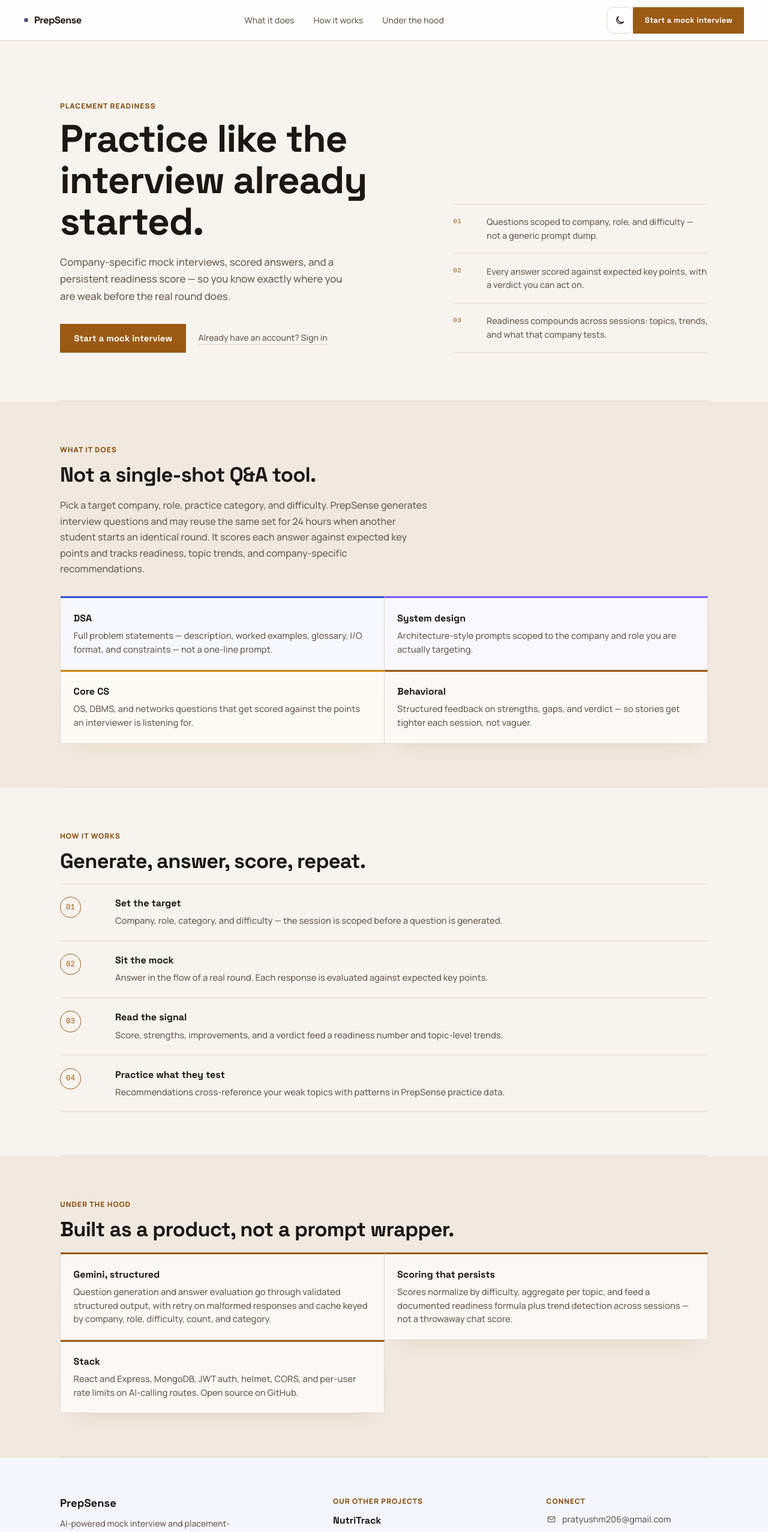
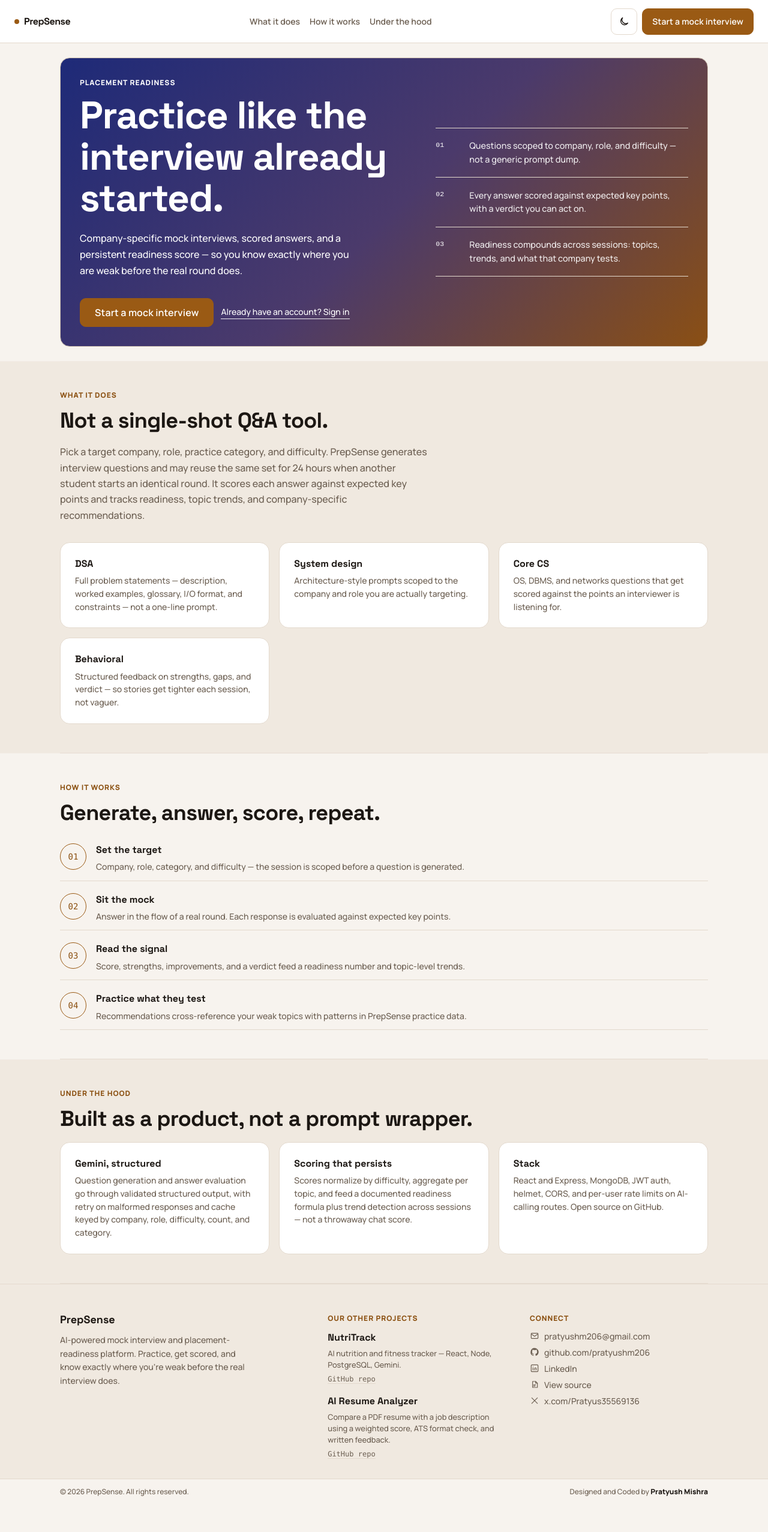
Before and after one commit to pratyushm206/PrepSense, a React (Vite) app: page / in a window 1280 px wide. Shown: the top 2554 px of the page at 60% size. After the commit the page ends 2511 px from the top, so only its background shows below. Built offline with nearby package versions, Linux system fonts and the light colour scheme; no server answers.

Commit message:
feat(ui): landing

```diff
--- a/src/pages/Landing.jsx
+++ b/src/pages/Landing.jsx
@@ -99,7 +99,7 @@ export default function Landing() {
       </header>
 
       <main>
-        <section className="landing-hero" id="top">
+        <section className="landing-hero signature-card" id="top">
           <div className="landing-hero-copy">
             <p className="eyebrow">Placement readiness</p>
             <h1>Practice like the interview already started.</h1>
--- a/src/styles.css
+++ b/src/styles.css
@@ -2707,30 +2707,29 @@ a.topic-row {
   display: grid;
   grid-template-columns: auto 1fr auto;
   align-items: center;
-  gap: 1.5rem;
-  min-height: 68px;
-  padding: 0.7rem 2.5rem;
-  background: color-mix(in srgb, var(--bg-card) 92%, transparent);
-  border-bottom: 1px solid var(--line);
-  backdrop-filter: blur(16px);
+  gap: var(--space-4);
+  min-height: 72px;
+  padding: var(--space-3) var(--space-5);
+  background: var(--bg-raised);
+  border-bottom: 1px solid var(--border-subtle);
 }
 
 .landing-brand {
   display: flex;
   align-items: center;
-  gap: 10px;
+  gap: var(--space-2);
 }
 
 .landing-brand-dot {
-  width: 7px;
-  height: 7px;
+  width: var(--space-2);
+  height: var(--space-2);
   border-radius: 50%;
-  background: linear-gradient(135deg, var(--gradient-start), var(--gradient-end));
+  background: var(--accent);
 }
 
 .landing-wordmark {
-  font-family: 'Space Grotesk', sans-serif;
-  font-size: 1.02rem;
+  font-family: var(--font-display);
+  font-size: var(--text-md);
   font-weight: 600;
   color: var(--ink);
   letter-spacing: -0.03em;
@@ -2739,17 +2738,20 @@ a.topic-row {
 .landing-nav {
   display: flex;
   justify-content: center;
-  gap: 2rem;
+  gap: var(--space-4);
 }
 
 .landing-nav a {
   position: relative;
   font-family: var(--font-body);
-  font-size: 0.88rem;
-  font-weight: 500;
+  min-height: 44px;
+  display: inline-flex;
+  align-items: center;
+  font-size: var(--text-sm);
+  font-weight: 600;
   color: var(--ink2);
   padding: 0.35rem 0;
-  transition: color 0.15s ease;
+  transition: color var(--transition-fast);
 }
 
 .landing-nav a::after {
@@ -2759,10 +2761,10 @@ a.topic-row {
   right: 0;
   bottom: 0;
   height: 2px;
-  background: var(--cat-behavioral);
+  background: var(--accent);
   transform: scaleX(0);
   transform-origin: left;
-  transition: transform 0.18s ease;
+  transition: transform var(--transition-fast);
 }
 
 .landing-nav a:hover {
@@ -2776,58 +2778,59 @@ a.topic-row {
 .landing-header-actions {
   display: flex;
   justify-content: flex-end;
+  align-items: center;
+  gap: var(--space-2);
 }
 
 .landing-hero-actions {
   display: flex;
   align-items: center;
-  gap: 1.25rem;
+  gap: var(--space-3);
   flex-wrap: wrap;
 }
 
 .landing-btn {
-  min-height: 40px;
-  padding: 0 1.15rem;
+  min-height: 44px;
+  padding: 0 var(--space-4);
   display: inline-flex;
   align-items: center;
   justify-content: center;
-  font-family: 'Space Grotesk', sans-serif;
-  font-size: 0.82rem;
+  font-family: var(--font-body);
+  font-size: var(--text-sm);
   font-weight: 600;
   letter-spacing: 0.01em;
   border: 1px solid transparent;
   cursor: pointer;
   text-align: center;
-  transition: color 0.15s ease, background-color 0.15s ease, border-color 0.15s ease, transform 0.15s ease, box-shadow 0.15s ease;
+  border-radius: var(--radius-md);
+  transition: color var(--transition-fast), background-color var(--transition-fast), border-color var(--transition-fast), opacity var(--transition-fast);
 }
 
 .landing-btn-primary {
-  background: var(--cat-behavioral);
-  border-color: var(--cat-behavioral);
-  color: var(--accent-contrast);
+  background: var(--accent);
+  border-color: var(--accent);
+  color: var(--on-accent);
 }
 
 .landing-btn-primary:hover {
-  background: color-mix(in srgb, var(--cat-behavioral) 92%, black);
-  border-color: var(--cat-behavioral);
-  transform: translateY(-1px);
-  box-shadow: 0 10px 26px -14px color-mix(in srgb, var(--cat-behavioral) 60%, transparent);
+  background: color-mix(in srgb, var(--accent) 88%, var(--text-primary));
+  border-color: var(--accent);
 }
 
 .landing-btn-lg {
   min-height: 48px;
-  padding: 0 1.4rem;
-  font-size: 0.92rem;
+  padding: 0 var(--space-5);
+  font-size: var(--text-md);
 }
 
 .landing-text-link {
   font-family: var(--font-body);
-  font-size: 0.88rem;
+  font-size: var(--text-sm);
   font-weight: 500;
   color: var(--ink2);
   border-bottom: 1px solid var(--line2);
   padding-bottom: 2px;
-  transition: color 0.15s ease, border-color 0.15s ease;
+  transition: color var(--transition-fast), border-color var(--transition-fast);
 }
 
 .landing-text-link:hover {
@@ -2844,10 +2847,12 @@ a.topic-row {
 .landing-hero {
   display: grid;
   grid-template-columns: minmax(0, 1.15fr) minmax(16rem, 0.85fr);
-  gap: 4.5rem 5rem;
-  align-items: end;
-  padding: 6.25rem 0 5rem;
-  border-bottom: 1px solid var(--line);
+  gap: var(--space-5);
+  align-items: center;
+  padding: var(--space-6);
+  border: 1px solid var(--border-strong);
+  margin-top: var(--space-5);
+  margin-bottom: var(--space-5);
 }
 
 .landing main > section {
@@ -2861,17 +2866,35 @@ a.topic-row {
   clip-path: inset(0 -100vmax);
 }
 
+.landing main > .landing-hero {
+  color: var(--on-signature);
+  background: var(--gradient-signature);
+}
+
+.landing-hero .eyebrow,
+.landing-hero h1,
+.landing-hero .landing-lead,
+.landing-hero-rail span,
+.landing-hero-rail p {
+  color: var(--on-signature);
+}
+
+.landing-hero .landing-text-link {
+  color: var(--on-signature);
+  border-color: var(--on-signature-muted);
+}
+
 .landing-hero h1 {
   max-width: 14ch;
-  color: var(--ink);
+  color: var(--on-signature);
   margin-bottom: 1.15rem;
 }
 
 .landing-lead {
   max-width: 46ch;
-  font-size: 1.05rem;
+  font-size: var(--text-md);
   line-height: 1.7;
-  color: var(--ink2);
+  color: var(--on-signature-muted);
   margin-bottom: 2rem;
 }
 
@@ -2891,7 +2914,7 @@ a.topic-row {
 .landing-hero-rail span {
   font-family: 'JetBrains Mono', monospace;
   font-size: 0.72rem;
-  color: var(--accent);
+  color: var(--on-signature);
   padding-top: 0.15rem;
 }
 
@@ -2899,17 +2922,17 @@ a.topic-row {
   margin: 0;
   font-size: 0.9rem;
   line-height: 1.55;
-  color: var(--ink2);
+  color: var(--on-signature-muted);
 }
 
 .landing-section {
-  padding: 4.5rem 0;
-  border-bottom: 1px solid var(--line);
+  padding: var(--space-7) 0;
+  border-bottom: 1px solid var(--border-subtle);
 }
 
 .landing-section-title {
-  font-family: 'Space Grotesk', sans-serif;
-  font-size: clamp(1.5rem, 3vw, 2.15rem);
+  font-family: var(--font-display);
+  font-size: clamp(var(--text-2xl), 3vw, var(--text-3xl));
   font-weight: 600;
   letter-spacing: -0.02em;
   color: var(--ink);
@@ -2926,51 +2949,30 @@ a.topic-row {
 .landing-feature-grid,
 .landing-engine-grid {
   display: grid;
-  grid-template-columns: repeat(2, minmax(0, 1fr));
-  border-top: 1px solid var(--line);
-  border-left: 1px solid var(--line);
+  grid-template-columns: repeat(auto-fit, minmax(min(100%, 280px), 1fr));
+  gap: var(--space-4);
 }
 
 .landing-feature,
 .landing-engine {
-  --card-accent: var(--cat-behavioral);
-  padding: 1.4rem 1.35rem;
-  border-right: 1px solid var(--line);
-  border-bottom: 1px solid var(--line);
-  border-top: 3px solid var(--card-accent);
-  background: color-mix(in srgb, var(--card-accent) 4%, var(--panel));
-  box-shadow: 0 18px 34px -28px color-mix(in srgb, var(--card-accent) 32%, transparent);
-  transition: transform 0.15s ease, border-color 0.15s ease, box-shadow 0.15s ease, background-color 0.15s ease;
+  min-width: 0;
+  padding: var(--space-5);
+  border: 1px solid var(--border-subtle);
+  border-radius: var(--radius-lg);
+  background: var(--bg-raised);
+  transition: border-color var(--transition-fast), background-color var(--transition-fast);
 }
 
 .landing-feature:hover,
 .landing-engine:hover {
-  transform: translateY(-2px);
-  border-color: var(--card-accent);
-  box-shadow: 0 24px 44px -28px color-mix(in srgb, var(--card-accent) 46%, transparent);
-}
-
-.landing-feature:nth-child(1) {
-  --card-accent: var(--cat-dsa);
-}
-
-.landing-feature:nth-child(2) {
-  --card-accent: var(--cat-systemdesign);
-}
-
-.landing-feature:nth-child(3) {
-  --card-accent: var(--cat-corecs);
-}
-
-.landing-feature:nth-child(4) {
-  --card-accent: var(--cat-behavioral);
+  border-color: var(--border-strong);
 }
 
 .landing-feature h3,
 .landing-engine h3,
 .landing-steps h3 {
-  font-family: 'Space Grotesk', sans-serif;
-  font-size: 1rem;
+  font-family: var(--font-display);
+  font-size: var(--text-md);
   font-weight: 600;
   color: var(--ink);
   margin-bottom: 0.45rem;
@@ -2981,7 +2983,7 @@ a.topic-row {
 .landing-steps p {
   margin: 0;
   color: var(--ink2);
-  font-size: 0.92rem;
+  font-size: var(--text-sm);
   line-height: 1.55;
 }
 
@@ -2990,48 +2992,45 @@ a.topic-row {
   margin: 0;
   padding: 0;
   display: grid;
-  gap: 0;
-  border-top: 1px solid var(--line);
+  gap: var(--space-2);
 }
 
 .landing-steps li {
   display: grid;
-  grid-template-columns: 4.5rem 1fr;
-  gap: 1.25rem;
+  grid-template-columns: 3rem 1fr;
+  gap: var(--space-3);
   align-items: start;
-  padding: 1.35rem 0;
-  border-bottom: 1px solid var(--line);
-  transition: transform 0.15s ease, border-color 0.15s ease;
+  padding: var(--space-3) 0;
+  border-bottom: 1px solid var(--border-subtle);
+  transition: border-color var(--transition-fast);
 }
 
 .landing-steps li:hover {
-  transform: translateY(-2px);
-  border-bottom-color: var(--cat-behavioral);
+  border-bottom-color: var(--accent);
 }
 
 .landing-step-index {
-  width: 2.2rem;
-  height: 2.2rem;
+  width: 44px;
+  height: 44px;
   display: grid;
   place-items: center;
-  border: 1px solid var(--cat-behavioral);
+  border: 1px solid var(--accent);
   border-radius: 50%;
-  font-family: 'JetBrains Mono', monospace;
-  font-size: 0.78rem;
-  color: var(--cat-behavioral);
-  transition: background-color 0.15s ease, color 0.15s ease, transform 0.15s ease;
+  font-family: var(--font-mono);
+  font-size: var(--text-sm);
+  color: var(--accent-text);
+  transition: background-color var(--transition-fast), color var(--transition-fast);
 }
 
 .landing-steps li:hover .landing-step-index {
-  background: var(--cat-behavioral);
-  color: var(--accent-contrast);
-  transform: scale(1.04);
+  background: var(--accent);
+  color: var(--on-accent);
 }
 
 .landing-footer {
-  background: color-mix(in srgb, var(--gradient-start) 5%, var(--bg-card));
-  border-top: 1px solid var(--line);
-  padding: 4rem 0 0;
+  background: var(--bg-elevated);
+  border-top: 1px solid var(--border-subtle);
+  padding: var(--space-7) 0 0;
 }
 
 .landing-footer-inner,
@@ -3043,13 +3042,13 @@ a.topic-row {
 .landing-footer-inner {
   display: grid;
   grid-template-columns: minmax(16rem, 1.35fr) minmax(14rem, 1fr) minmax(13rem, 0.95fr);
-  gap: 3rem 4.5rem;
-  padding-bottom: 3rem;
+  gap: var(--space-5);
+  padding-bottom: var(--space-6);
 }
 
 .landing-footer-brand {
-  font-family: 'Space Grotesk', sans-serif;
-  font-size: 1.15rem;
+  font-family: var(--font-display);
+  font-size: var(--text-lg);
   font-weight: 600;
   color: var(--ink);
   margin-bottom: 0.75rem;
@@ -3059,19 +3058,19 @@ a.topic-row {
   max-width: 36ch;
   margin: 0;
   font-family: var(--font-body);
-  font-size: 0.875rem;
+  font-size: var(--text-sm);
   line-height: 1.6;
   color: var(--ink2);
 }
 
 .landing-projects {
   display: grid;
-  gap: 1.4rem;
+  gap: var(--space-4);
 }
 
 .landing-project-link {
   display: inline-block;
-  font-family: 'Space Grotesk', sans-serif;
+  font-family: var(--font-display);
   font-weight: 600;
   color: var(--ink);
   transition: color 0.15s ease;
@@ -3092,8 +3091,8 @@ a.topic-row {
 .landing-repo-link {
   display: inline-block;
   margin-top: 0.4rem;
-  font-family: 'JetBrains Mono', monospace;
-  font-size: 0.72rem;
+  font-family: var(--font-mono);
+  font-size: var(--text-xs);
   color: var(--ink3);
   border-bottom: 1px solid var(--line);
   transition: color 0.15s ease, border-color 0.15s ease;
@@ -3109,15 +3108,15 @@ a.topic-row {
   margin: 0;
   padding: 0;
   display: grid;
-  gap: 0.7rem;
+  gap: var(--space-2);
 }
 
 .landing-connect a {
   display: flex;
   align-items: center;
-  gap: 0.65rem;
+  gap: var(--space-2);
   font-family: var(--font-body);
-  font-size: 0.9rem;
+  font-size: var(--text-sm);
   color: var(--ink2);
   transition: color 0.15s ease;
 }
@@ -3133,19 +3132,19 @@ a.topic-row {
 }
 
 .landing-footer-bar-wrap {
-  background: color-mix(in srgb, var(--gradient-end) 5%, var(--bg));
-  border-top: 1px solid var(--border);
+  background: var(--bg-base);
+  border-top: 1px solid var(--border-subtle);
 }
 
 .landing-footer-bar {
   display: flex;
   justify-content: space-between;
   align-items: center;
-  gap: 1rem;
+  gap: var(--space-3);
   flex-wrap: wrap;
-  padding: 1.25rem 0 1.5rem;
+  padding: var(--space-3) 0 var(--space-4);
   color: var(--ink3);
-  font-size: 0.8rem;
+  font-size: var(--text-xs);
 }
 
 .landing-footer-bar p {
```
